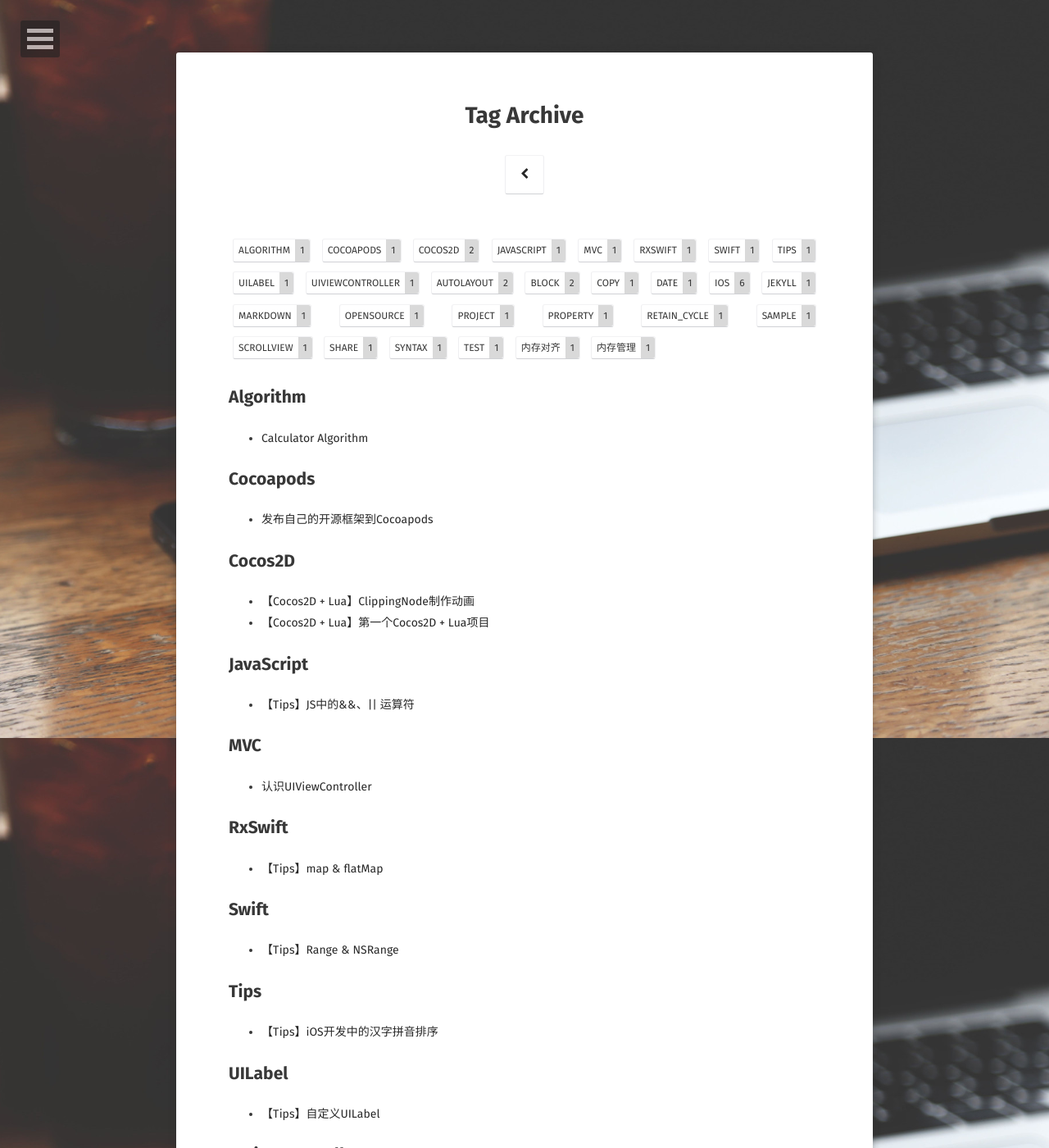
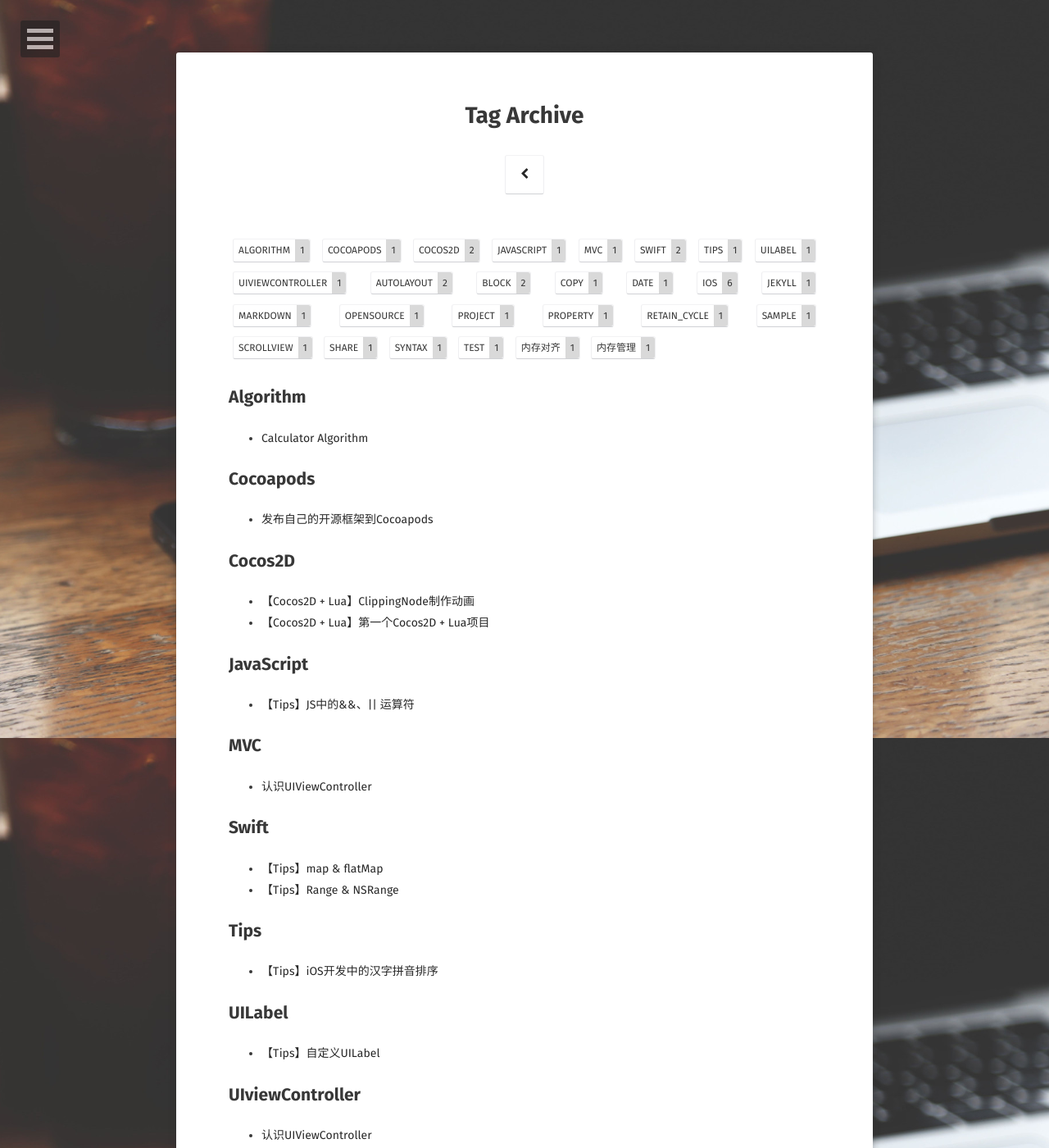
Before and after one commit to longjianjiang/longjianjiang.github.io, a Jekyll site: the page built from tags/index.html, in a window 1280 px wide and 1400 px high. Shown: the whole window at 82% size. Built offline with Jekyll 4.4.1, drawn with Linux system fonts in a browser that asks for light colours; some web fonts are replaced.

Commit message:
Update 2017-07-24-map-flatMap.md

```diff
--- a/_posts/2017-07-24-map-flatMap.md
+++ b/_posts/2017-07-24-map-flatMap.md
@@ -4,7 +4,7 @@ title:  "【Tips】map & flatMap"
 date:   2017-07-24
 excerpt: "在RxSwift中，`map` , `flatMap`两个操作符用的比较算是比较频繁的，开始的时候对`flatMap`理解并不是那么深刻，下面就一个例子来说下自己对于`flatMap`的认识："
 tag:
-- RxSwift
+- Swift
 comments: true
 ---
 
```
